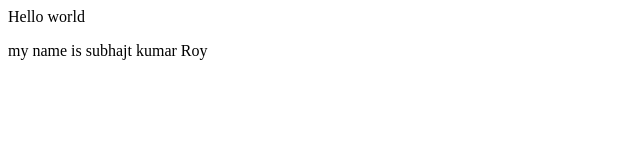
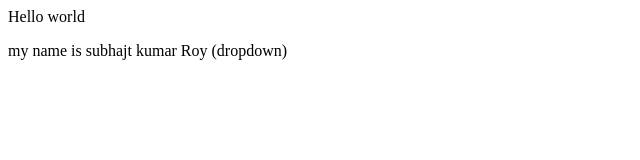
Before and after one commit to subhajit-7047/subhajit_demo, a plain HTML site: page index.html in a window 1280 px wide. Shown: the full height of the page, 0-640 px from the left. Drawn offline with Linux system fonts and the light colour scheme.

```diff
--- a/index.html
+++ b/index.html
@@ -1,4 +1,4 @@
 <p>Hello world</p>
 <p>
-    my name is subhajt kumar Roy
+    my name is subhajt kumar Roy (dropdown)
 </p>
```
